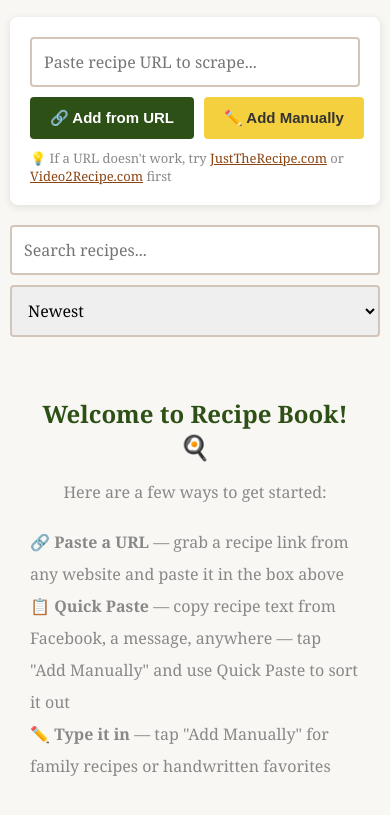
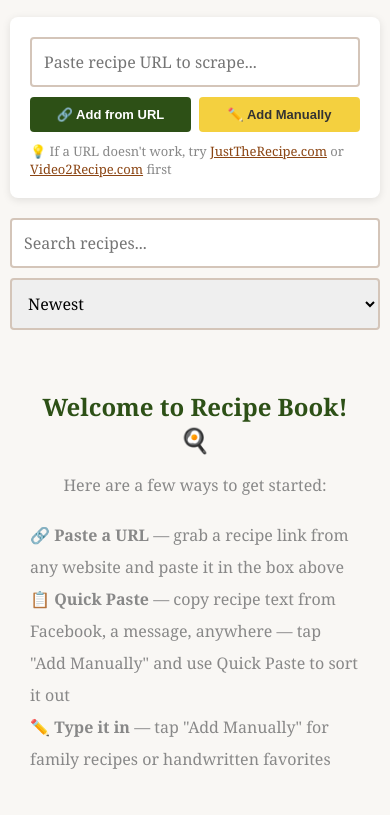
Before and after one commit to blondegedu/recipe-book-pwa, a plain HTML site: page index.html in a window 390 px wide. Shown: the part 57-872 px from the top of the page. Drawn offline with Linux system fonts and the light colour scheme.

Commit message:
Fix button overflow on mobile - constrain to container width

```diff
--- a/index.html
+++ b/index.html
@@ -60,7 +60,7 @@
                  background:#2d5016; color:white; padding:12px 24px; border-radius:4px;
                  display:none; z-index:200; font-size:15px; }
         .empty { text-align:center; color:#888; padding:60px 20px; }
-        @media(max-width:600px) { body{padding:10px;} .add-row{flex-direction:column;} .search-row{flex-direction:column;} }
+        @media(max-width:600px) { body{padding:10px;} .add-row{flex-direction:column;} .search-row{flex-direction:column;} .add-box .btn{font-size:13px;padding:10px 8px;} }
     </style>
 </head>
 <body>
@@ -80,9 +80,9 @@
             <div class="add-row">
                 <input type="url" id="urlInput" placeholder="Paste recipe URL to scrape..." onkeydown="if(event.key==='Enter')scrapeUrl()">
             </div>
-            <div style="display:flex;gap:10px;">
-                <button class="btn btn-dark" style="flex:1" onclick="scrapeUrl()" id="scrapeBtn">🔗 Add from URL</button>
-                <button class="btn" style="flex:1" onclick="openAddModal()">✏️ Add Manually</button>
+            <div style="display:flex;gap:8px;width:100%;">
+                <button class="btn btn-dark" style="flex:1;min-width:0;" onclick="scrapeUrl()" id="scrapeBtn">🔗 Add from URL</button>
+                <button class="btn" style="flex:1;min-width:0;" onclick="openAddModal()">✏️ Add Manually</button>
             </div>
             <div id="scrapeStatus" style="margin-top:10px;font-size:14px;"></div>
             <p style="margin-top:10px;font-size:13px;color:#888;">
```
